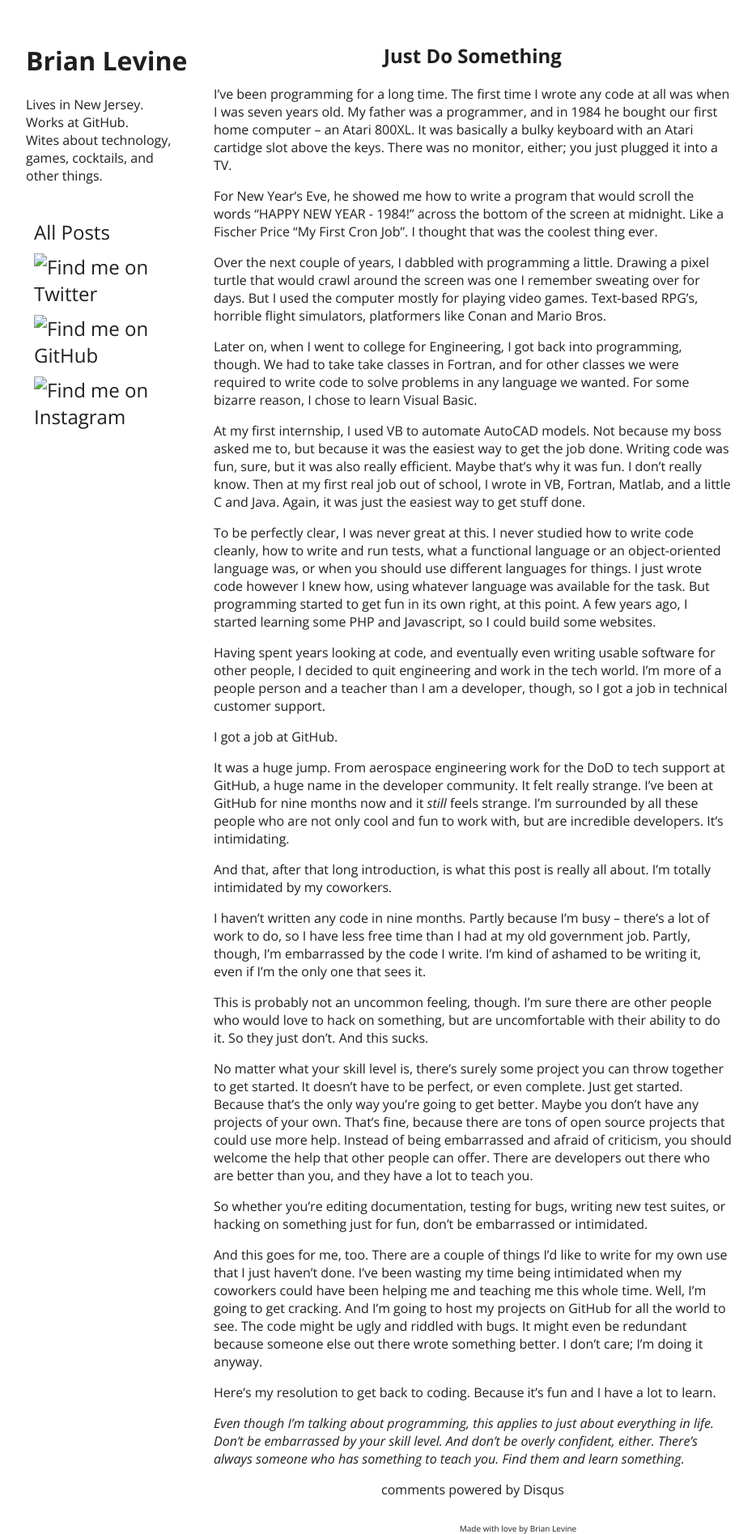
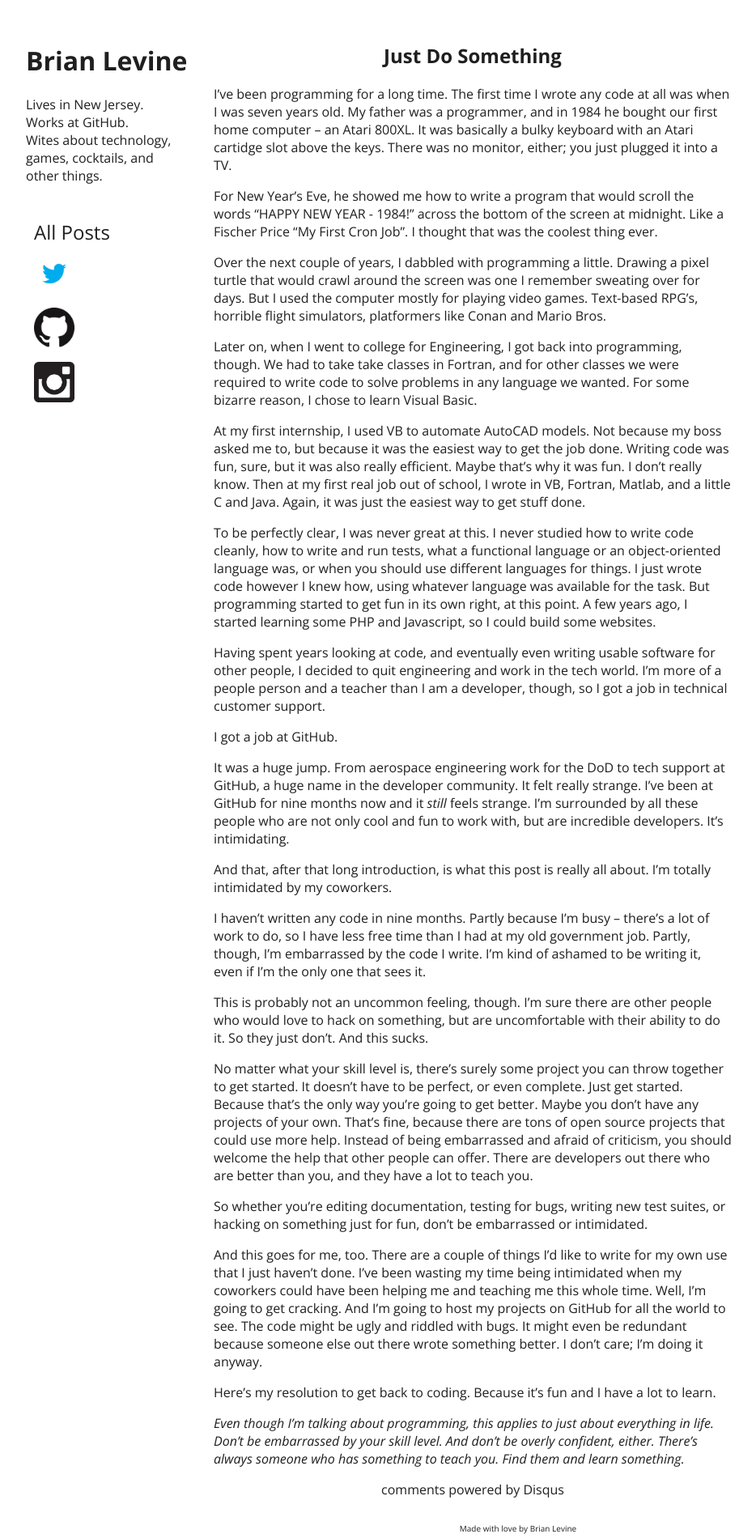
Before and after one commit to tinggalklik/balevine.github.io, a Jekyll site: the page built from _posts/2013-09-04-just-do-something.md, in a window 1280 px wide. Shown: the whole page at 81% size, without its empty margins (0-934 px from the left). Built offline with Jekyll 4.4.1, drawn with Linux system fonts in a browser that asks for light colours; comment, search, counter and statistics services are not loaded.

Commit message:
Fix up some baseurl link issues

```diff
--- a/_includes/menu.html
+++ b/_includes/menu.html
@@ -21,7 +21,7 @@
         class='link'
         id='twitter'
         href='http://www.twitter.com/Brian_A_Levine'>
-          <img src='twitter-logo.png' alt="Find me on Twitter">
+          <img src='{{ baseurl }}/twitter-logo.png' alt="Find me on Twitter">
       </a>
     </li>
     <li>
@@ -29,7 +29,7 @@
         class='link'
         id='github'
         href='https://www.github.com/balevine'>
-          <img src='GitHub-logo.png' alt="Find me on GitHub">
+          <img src='{{ baseurl }}/GitHub-logo.png' alt="Find me on GitHub">
       </a>
     </li>
     <li>
@@ -37,7 +37,7 @@
         class='link'
         id='instagram'
         href='http://www.instagram.com/brian_levine'>
-          <img src='instagram-logo.png' alt="Find me on Instagram">
+          <img src='{{ baseurl }}/instagram-logo.png' alt="Find me on Instagram">
       </a>
     </li>
   </ul>
```
